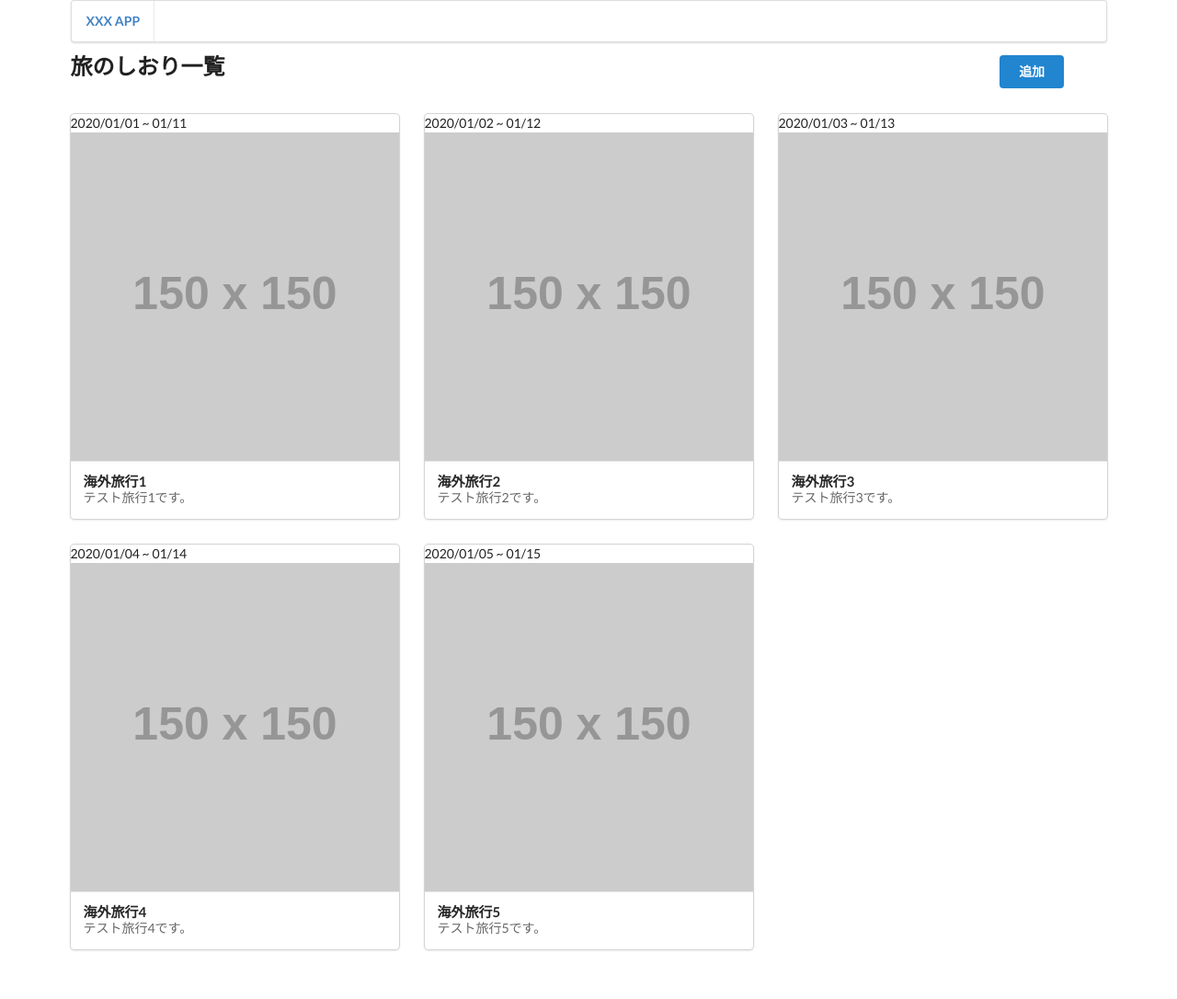
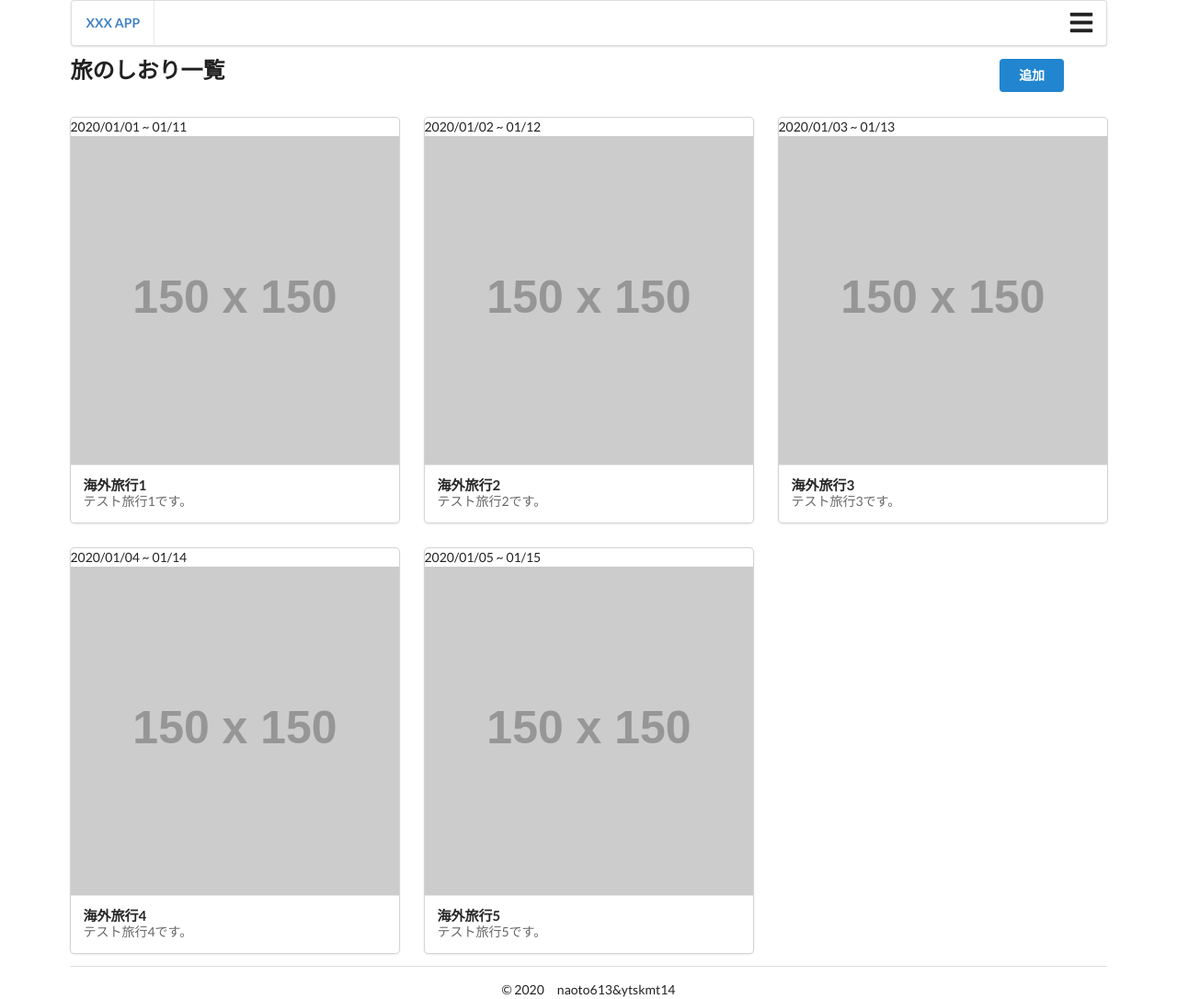
Before and after one commit to ytskmt14/django-sample, a Django app: page / in a window 1280 px wide. Shown: the whole page at 92% size. Before the commit the page ends 1034 px from the top, so only its background shows below. Run offline with Django 3.2, Linux system fonts and the light colour scheme; grey boxes labelled with a size stand in for pictures from a placeholder-image service; some libraries are stand-ins or nearby versions.

Commit message:
fix header and footer parts in base.html

```diff
--- a/templates/base.html
+++ b/templates/base.html
@@ -26,18 +26,37 @@
       <div class="header item">
         <a href="#">XXX APP</a>
       </div>
+      <div class="right menu">
+        <div class="ui dropdown">
+          <i id="header-menu" class="bars big icon" style="margin:10px;"></i>
+          <div class="menu">
+            <a href="#" class="item">会員情報</a>
+            <a href="#" class="item">ログアウト</a>
+          </div>
+        </div>
+      </div>
     </div>
     {# content #}
     {### 継承先のページ内容のためのblockをおく ###}
     {% block content %}{% endblock %}
 
+    <div class="ui divider"></div>
     {# footer #}
     {### フッターは画面共通の予定なので、baseファイルに書く ###}
+    <footer>
+      <p style="text-align:center;">©︎ 2020　naoto613&ytskmt14</p>
+    </footer>
   </div>
   {# javascript #}
   {### jsファイルの読み込みを行う ###}
   <script src="{% static 'js/jquery.min.js' %}"></script>
   <script src="{% static 'js/semantic.min.js' %}"></script>
+  <script>
+    $('#header-menu').click(function(){
+      $('.ui.dropdown')
+        .dropdown();
+    });
+  </script>
   {### 各ページごとにjavascriptを定義する場合もあるため、blockを用意 ###}
   {% block extra_js %}{% endblock  %}
 </body>
```
